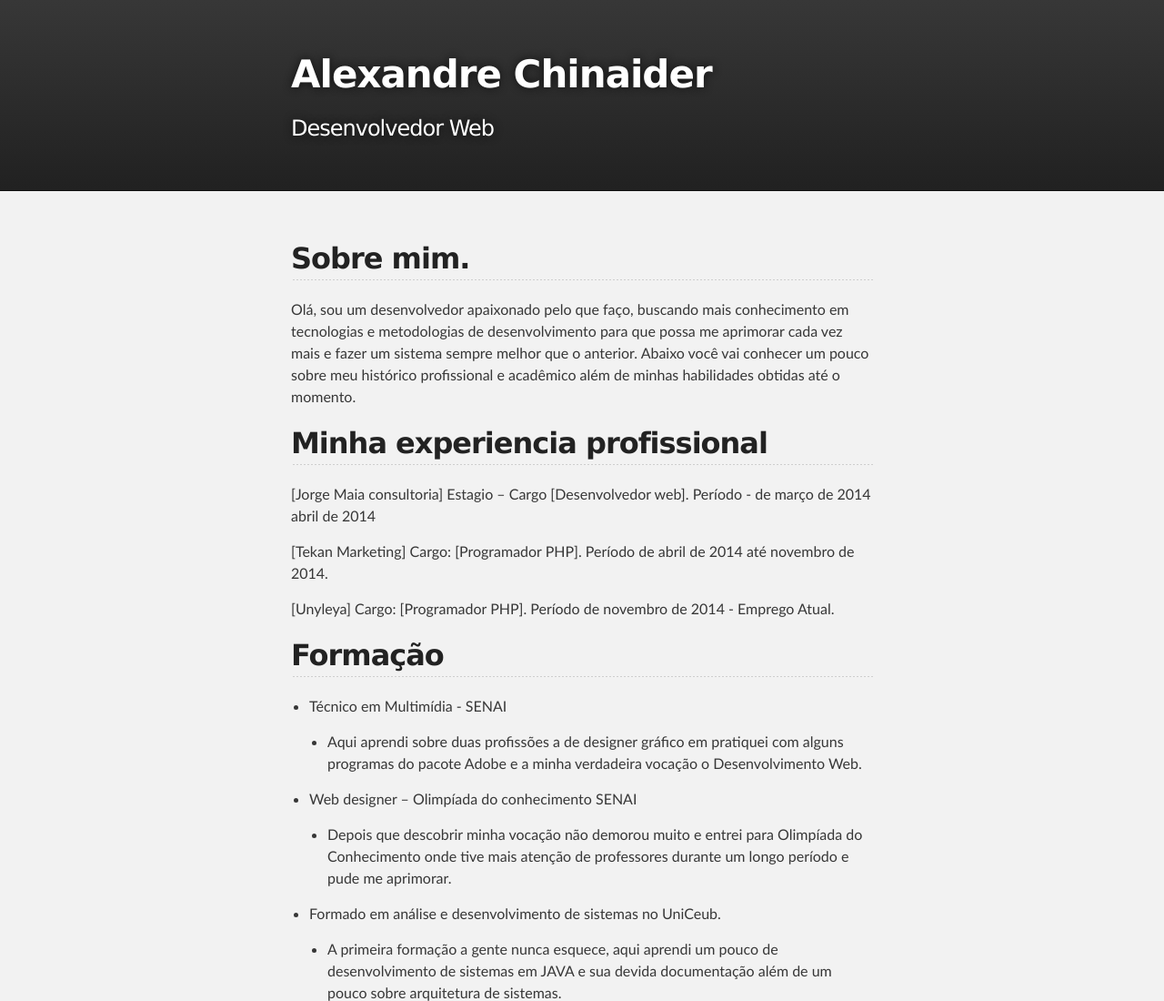
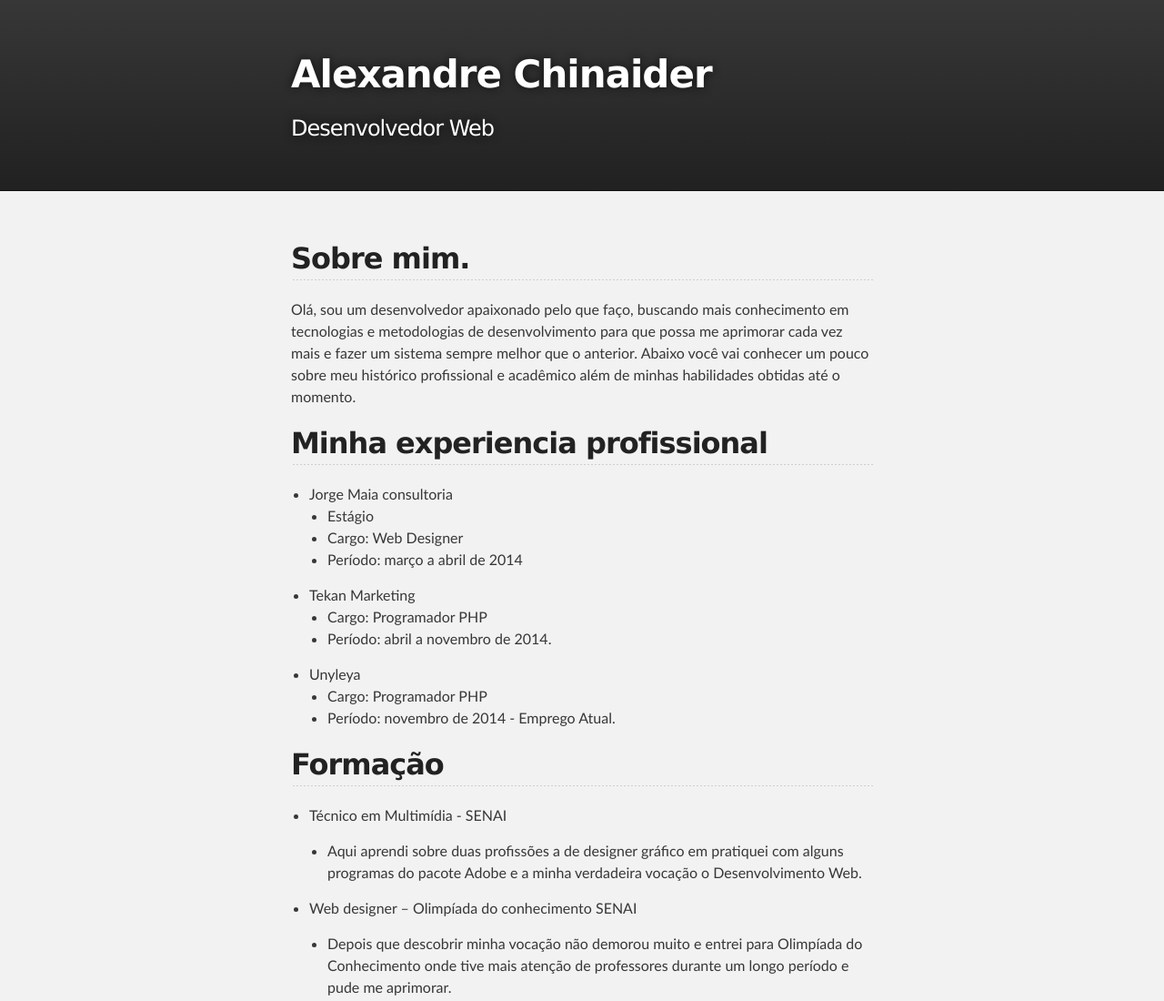
Before and after one commit to Chinaider/chinaider.github.io, a plain HTML site: page index.html in a window 1280 px wide. Shown: the top 1100 px of the page at 91% size. Drawn offline with Linux system fonts and the light colour scheme.

Commit message:
Alterando experiencia profissional na index

```diff
--- a/index.html
+++ b/index.html
@@ -8,7 +8,7 @@
 
     <link rel="stylesheet" type="text/css" media="screen" href="stylesheets/stylesheet.css">
 
-    <title>Alexandre Chinaider</title>
+    <title>Chinaider</title>
   </head>
 
   <body>
@@ -36,14 +36,30 @@ Abaixo você vai conhecer um pouco sobre meu histórico profissional e acadêmic
 <h2>
 <a id="minha-experiencia-profissional" class="anchor" href="#minha-experiencia-profissional" aria-hidden="true"><span aria-hidden="true" class="octicon octicon-link"></span></a>Minha experiencia profissional</h2>
 
-<p>[Jorge Maia consultoria]
-Estagio – Cargo [Desenvolvedor web]. Período - de março de 2014  abril de 2014</p>
+<ul>
+  <li>Jorge Maia consultoria
+    <ul>
+      <li>Estágio</li>
+      <li>Cargo: Web Designer</li>
+      <li>Período: março a  abril de 2014</li>
+    </ul>
+  </li>
+  <li>
+    Tekan Marketing
+    <ul>
+      <li>Cargo: Programador PHP</li>
+      <li>Período: abril a novembro de 2014.</li>
+    </ul>
+  </li>
+  <li>
+    Unyleya
+     <ul>
+      <li>Cargo: Programador PHP</li>
+      <li>Período: novembro de 2014 - Emprego Atual.</li>
+    </ul>
+  </li>
+</ul>
 
-<p>[Tekan Marketing]
-Cargo: [Programador PHP].    Período de abril de 2014 até novembro de 2014.</p>
-
-<p>[Unyleya]
-Cargo: [Programador PHP].    Período de novembro de 2014  - Emprego Atual.</p>
 
 <h2>
 <a id="formação" class="anchor" href="#forma%C3%A7%C3%A3o" aria-hidden="true"><span aria-hidden="true" class="octicon octicon-link"></span></a>Formação</h2>
```
